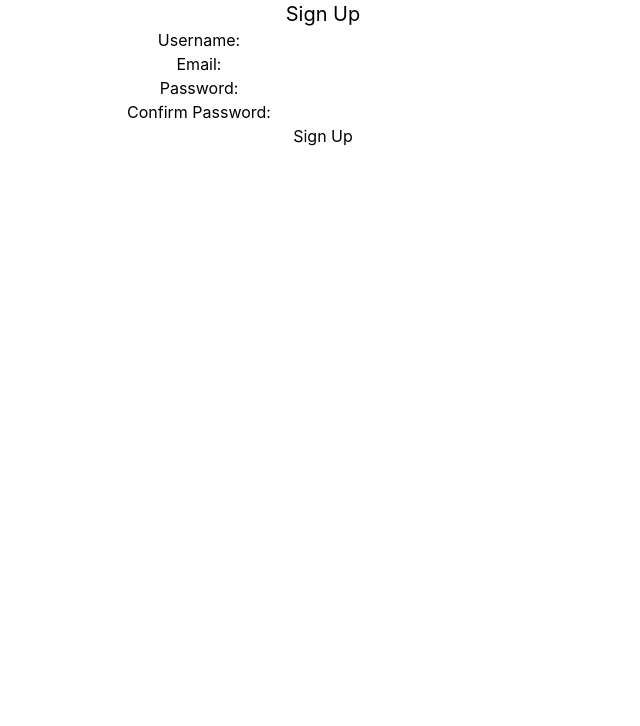
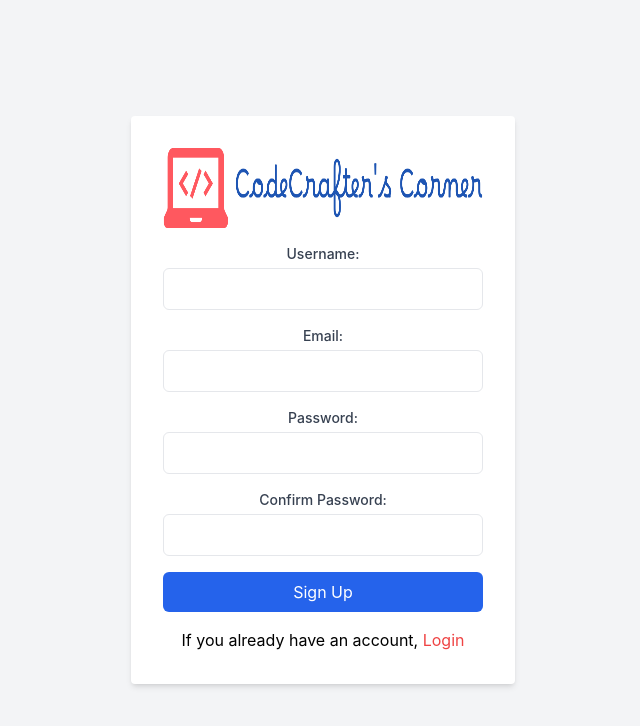
Before and after one commit to Elvissunguti/CodeCrafter-s-Corner, a React (Create React App) app: page /signup in a window 1280 px wide. Shown: the top 726 px of the page, without its empty margins (317-957 px from the left). Built offline with nearby package versions, Linux system fonts and the light colour scheme.

Commit message:
added styling to sign up and login components

```diff
--- a/src/Component/Login/Login.jsx
+++ b/src/Component/Login/Login.jsx
@@ -1,7 +1,8 @@
 import React, { useState } from "react";
 import { makeUnauthenticatedPOSTRequest } from "../Utils/Helpers";
-import { useNavigate } from "react-router-dom";
+import { Link, useNavigate } from "react-router-dom";
 import Cookies from "js-cookie";
+import codeCraftersLogo from "../../Assets/Logo/logo-transparent.png";
 
 const Login = () => {
   const [formData, setFormData] = useState({
@@ -25,7 +26,9 @@ const Login = () => {
     e.preventDefault();
 
     try {
-      const response = await makeUnauthenticatedPOSTRequest("/auth/login", formData);
+      const response = await makeUnauthenticatedPOSTRequest(
+        "/auth/login", formData
+        );
 
       if (response.message === "User logged in successfully") {
         const  token  = response.token;
@@ -42,34 +45,48 @@ const Login = () => {
   };
 
   return (
+    <div className="flex justify-center items-center h-screen bg-gray-100">
+      <div className="bg-white p-8 rounded shadow-md w-96">
+      <div className="flex items-center justify-center mb-3">
+          <img
+            src={codeCraftersLogo}
+            alt="CodeCrafters Logo"
+            className="w- h-20" />
+        </div>
+        <form onSubmit={handleSubmit} className="space-y-4">
           <div>
-      <h2 className="flex items-center justify-center text-xl">Login</h2>
-      <form onSubmit={handleSubmit}>
-        <div>
-          <label htmlFor="email">Email:</label>
+            <label htmlFor="email" className="block text-sm font-medium text-gray-700">Email:</label>
             <input
               type="email"
               id="email"
               name="email"
               value={formData.email}
               onChange={handleChange}
-            className=""
+              className="border rounded-md px-3 py-2 w-full mt-1 focus:outline-none focus:ring-blue-500 focus:border-blue-500"
+              placeholder="Your email"
             />
           </div>
           <div>
-          <label htmlFor="passWord">Password:</label>
+            <label htmlFor="password" className="block text-sm font-medium text-gray-700">Password:</label>
             <input
               type="password"
-            id="passWord"
-            name="passWord"
-            value={formData.passWord}
+              id="password"
+              name="password"
+              value={formData.password}
               onChange={handleChange}
-            className=""
+              className="border rounded-md px-3 py-2 w-full mt-1 focus:outline-none focus:ring-blue-500 focus:border-blue-500"
+              placeholder="Your password"
             />
           </div>
-        {loginError && <p className="text-red-500">{loginError}</p>}
-        <button type="submit">Login</button>
+          {loginError && <p className="text-red-500 text-sm">{loginError}</p>}
+          <button type="submit" className="bg-blue-600 text-white px-4 py-2 rounded-md mt-4 w-full hover:bg-blue-700 focus:outline-none focus:bg-blue-700">
+            Login
+          </button>
         </form>
+        <Link to="/signup" >
+          <p className="mt-4">Don't have an account? <span className="text-red-500 ">Sign up!</span></p>
+        </Link>
+      </div>
     </div>
   );
 };
--- a/src/Component/SignUp/SignUp.jsx
+++ b/src/Component/SignUp/SignUp.jsx
@@ -1,7 +1,8 @@
 import React, { useState } from "react";
-import {  makeUnauthenticatedPOSTRequest } from "../Utils/Helpers";
-import { useNavigate } from "react-router-dom";
+import { makeUnauthenticatedPOSTRequest } from "../Utils/Helpers";
+import { Link, useNavigate } from "react-router-dom";
 import Cookies from "js-cookie";
+import codeCraftersLogo from "../../Assets/Logo/logo-transparent.png";
 
 const SignUp = () => {
   const [formData, setFormData] = useState({
@@ -12,7 +13,7 @@ const SignUp = () => {
   });
 
   const [passwordError, setPasswordError] = useState("");
-
+  const [emailError, setEmailError] = useState("");
   const navigate = useNavigate();
 
   const handleChange = (e) => {
@@ -26,6 +27,11 @@ const SignUp = () => {
     if (name === "confirmPassword") {
       setPasswordError("");
     }
+
+    // Clear email error when user starts typing in the email field
+    if (name === "email") {
+      setEmailError("");
+    }
   };
 
   const handleSubmit = async (e) => {
@@ -37,77 +43,92 @@ const SignUp = () => {
       return;
     }
 
-    try{
+    try {
       const response = await makeUnauthenticatedPOSTRequest(
-            "/auth/signup", formData
+        "/auth/signup",
+        formData
       );
-        if(response.message === "User created successfully"){
+      if (response.message === "User created successfully") {
         const token = response.token;
         Cookies.set("token", token, { expires: 7 });
-            // user logged in successfull
-
         navigate("/");
         console.log("User Signed up successfully");
       } else {
         console.log("Error creating a new user");
       }
-
-    } catch (error){
+    } catch (error) {
       console.error("Error signing up new User:", error);
     }
   };
 
   return (
+    <div className="flex justify-center items-center h-screen bg-gray-100">
+      <div className="bg-white p-8 rounded shadow-md w-96">
+        <div className="flex items-center justify-center mb-4">
+          <img
+            src={codeCraftersLogo}
+            alt="CodeCrafters Logo"
+            className=" h-20" />
+        </div>
+
+        <form onSubmit={handleSubmit} className="space-y-4">
           <div>
-      <h2 className="flex items-center justify-center text-xl">Sign Up</h2>
-      <form onSubmit={handleSubmit}>
-        <div>
-          <label htmlFor="userName">Username:</label>
+            <label htmlFor="userName" className="block text-sm font-medium text-gray-700">Username:</label>
             <input
               type="text"
               id="userName"
               name="userName"
               value={formData.userName}
               onChange={handleChange}
-            className=""
+              className="border rounded-md px-3 py-2 w-full mt-1 focus:outline-none focus:ring-blue-500 focus:border-blue-500"
             />
           </div>
           <div>
-          <label htmlFor="email">Email:</label>
+            <label htmlFor="email" className="block text-sm font-medium text-gray-700">Email:</label>
             <input
               type="email"
               id="email"
               name="email"
               value={formData.email}
               onChange={handleChange}
-            className=""
+              className="border rounded-md px-3 py-2 w-full mt-1 focus:outline-none focus:ring-blue-500 focus:border-blue-500"
             />
+            {emailError && <p className="text-red-500">{emailError}</p>}
           </div>
           <div>
-          <label htmlFor="passWord">Password:</label>
+            <label htmlFor="passWord" className="block text-sm font-medium text-gray-700">Password:</label>
             <input
               type="password"
               id="passWord"
               name="passWord"
               value={formData.passWord}
               onChange={handleChange}
-            className=""
+              className="border rounded-md px-3 py-2 w-full mt-1 focus:outline-none focus:ring-blue-500 focus:border-blue-500"
             />
           </div>
           <div>
-          <label htmlFor="confirmPassword">Confirm Password:</label>
+            <label htmlFor="confirmPassword" className="block text-sm font-medium text-gray-700">Confirm Password:</label>
             <input
               type="password"
               id="confirmPassword"
               name="confirmPassword"
               value={formData.confirmPassword}
               onChange={handleChange}
-            className=""
+              className="border rounded-md px-3 py-2 w-full mt-1 focus:outline-none focus:ring-blue-500 focus:border-blue-500"
             />
             {passwordError && <p className="text-red-500">{passwordError}</p>}
           </div>
-        <button type="submit">Sign Up</button>
+          <button
+            type="submit"
+            className="bg-blue-600 text-white px-4 py-2 rounded-md mt-4 w-full hover:bg-blue-700 focus:outline-none focus:bg-blue-700"
+          >
+            Sign Up
+          </button>
         </form>
+        <Link to="/login">
+          <p className="mt-4">If you already have an account, <span className="text-red-500">Login</span></p>
+        </Link>
+      </div>
     </div>
   );
 };
```
Lines whose indentation alone changed are shown as unchanged.
